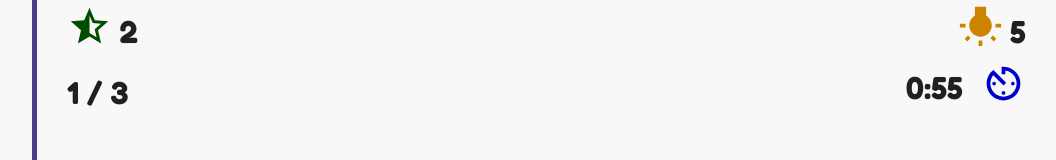
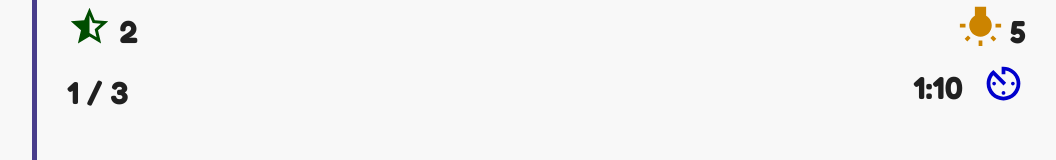
Before and after one commit to RickJP/instaQuiz-Linked, a React (Create React App) app: page /play/quiz in a window 1280 px wide. Shown: the part 179-339 px from the top of the page, without its empty margins (96-1152 px from the left). Built offline with nearby package versions, Linux system fonts and the light colour scheme.

Commit message:
zero padded seconds; Commented out unneeded resource referneces

```diff
--- a/src/components/quiz/Play.component.jsx
+++ b/src/components/quiz/Play.component.jsx
@@ -10,7 +10,7 @@ import M from 'materialize-css';
 
 import correctAnswerSound from '../../assets/audio/correctAnswer.wav';
 import wrongAnswerSound from '../../assets/audio/wrongAnswer.wav';
-import buttonClickSound2 from '../../assets/audio/buttonClick.wav';
+// import buttonClickSound2 from '../../assets/audio/buttonClick.wav';
  import tenSecondCountdownSound from '../../assets/audio/buzzer_ten-second-countdown.mp3';
 //import tenSecondCountdownSound from '../../assets/audio/buzzer_ten-second-countdown.wav';
 import endOfQuizSound from '../../assets/audio/electricSweep_end-of-quiz.mp3';
@@ -43,6 +43,11 @@ class Play extends Component {
       prevRandomNo: [],
       prevButtonDisabled: true,
       nextButtonDisabled: false,
+
+      time: {
+        mins: 1,
+        secs: 15
+      }
     };
     this.interval = null;
     this.wrongAnswerSound = React.createRef();
@@ -352,8 +357,8 @@ class Play extends Component {
   }
 
 
-  selectedTimeToMS = (mins = 1, secs = 0) => {
-    return mins * 60 * 1000 + secs * 1000;
+  selectedTimeToMS = () => {
+    return this.state.time.mins * 60 * 1000 + this.state.time.secs * 1000;
   };
 
   startTimer = () => {
@@ -387,7 +392,13 @@ class Play extends Component {
           },
         });
       }
+      if (seconds === 10) this.tenSecondCountdownSound.current.play();
+      // if (seconds <= 1) this.tenSecondCountdownSound.current.stop();
+
+      console.log(seconds);
     }, 1000);
+
+
   };
 
   handleDisableButton = () => {
@@ -516,7 +527,7 @@ class Play extends Component {
               <p>
                 <span>
                   <span id="timer-no">
-                    {time.minutes}:{time.seconds}
+    {time.minutes}:{time.seconds < 10 ? '0' : ''}{time.seconds}
                   </span>
                 </span>
                 <AvTimer onClick={this.handleHints} id="timer-icon" />
--- a/src/components/quiz/Quiz-Summary.component.jsx
+++ b/src/components/quiz/Quiz-Summary.component.jsx
@@ -1,7 +1,7 @@
 import React, {Component, Fragment} from 'react';
 
 import {HelmetProvider} from 'react-helmet-async';
-import {StarHalf, WbIncandescent, AvTimer} from '@material-ui/icons';
+// import {StarHalf, WbIncandescent, AvTimer} from '@material-ui/icons';
 import {Link} from 'react-router-dom';
 
 class QuizSummary extends Component {
```
